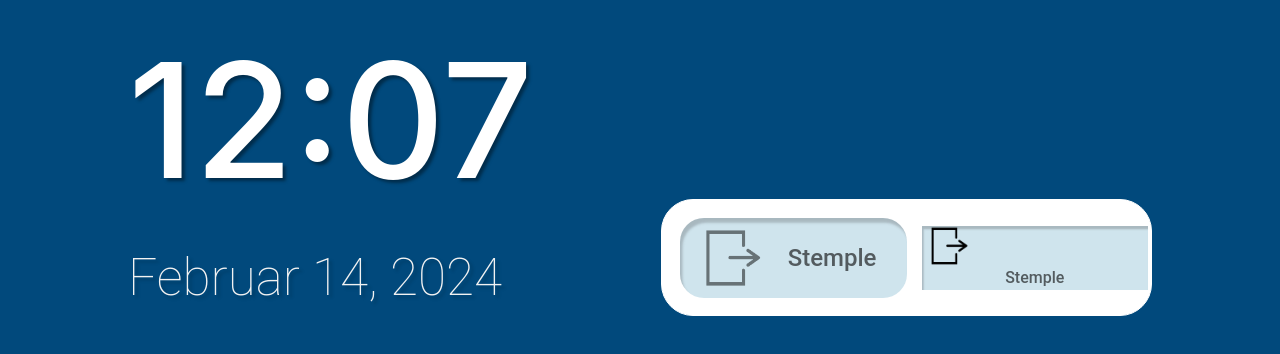
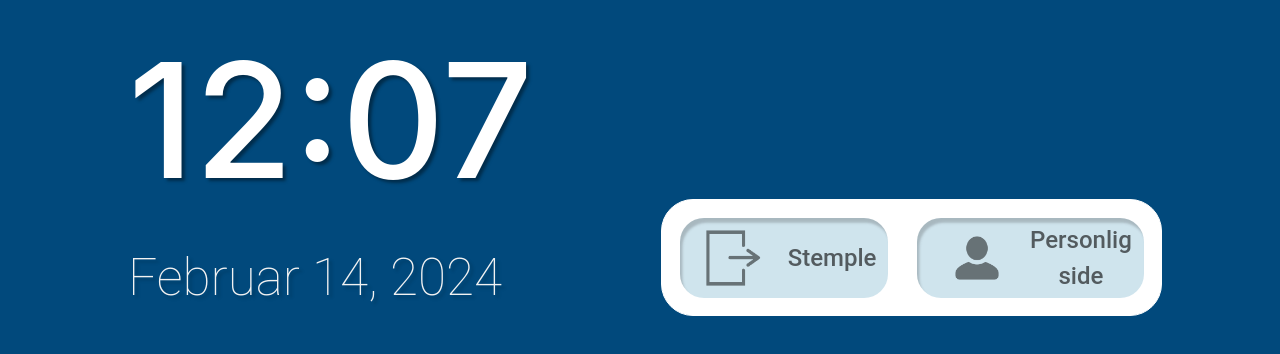
Before and after one commit to torjusam/Punchclock-APP2000, a Next.js app: page / in a window 1280 px wide. Shown: the part 242-596 px from the top of the page. Built offline with nearby package versions, Linux system fonts and the light colour scheme; no server answers; the database is empty.

Commit message:
Buttons on homepage & deselect functionality

```diff
--- a/components/Buttons/redirectToIndexButton.tsx
+++ b/components/Buttons/redirectToIndexButton.tsx
@@ -1,4 +1,5 @@
 //Author: Torjus A.M
+import React from 'react';
 import { useRouter } from 'next/router';
 import styles from '../../lib/styles/Buttons.module.css';
 
@@ -12,7 +13,7 @@ const GoToIndexButton: React.FC = () => {
 
   return (
     <button onClick={handleClick}
-    className={styles.redirectButton}>
+      className={styles.redirectButton}>
       Go to Homepage
     </button>
   );
--- a/components/Buttons/redirectToPageButton.tsx
+++ b/components/Buttons/redirectToPageButton.tsx
@@ -15,9 +15,9 @@ const RedirectToPageButton: React.FC<RedirectToPageButtonProps> = ({ employee })
   probably better ways of doing this but not biggest priority */
   if (!employee) {
     return (
-      <button disabled className={styles.disabledButton}>
-        <img className={styles.icon} src="/clocking.png" alt="clocking-icon" />
-        Stemple
+      <button className={`${styles.buttonBase} ${styles.disabledButton}`}>
+        <img className={`${styles.icon} ${styles.iconDisabled}`} style={{ maxWidth: '3em', marginRight: '0.7em' }} src="/stockAvatar.png" alt="avatar" />
+        Personlig side
       </button>
     )
   }
@@ -30,8 +30,9 @@ const RedirectToPageButton: React.FC<RedirectToPageButtonProps> = ({ employee })
   const buttonClass = employee.isClockedIn ? styles.clockOut : styles.clockIn;
 
   return (
-    <button onClick={goToPersonalPage} className={`${styles.button} ${buttonClass}`}>
-      Gå til personlig side
+    <button onClick={goToPersonalPage} className={`${styles.buttonBase} ${styles.activeButton}`}>
+      <img className={`${styles.icon} ${styles.iconActive}`} style={{ maxWidth: '3em', marginRight: '0.7em' }} src="/stockAvatar.png" alt="avatar" />
+      Personlig side
     </button>
   );
 };
--- a/components/frontPageTable/employeeShiftList.tsx
+++ b/components/frontPageTable/employeeShiftList.tsx
@@ -26,26 +26,25 @@ const EmployeeShiftList: React.FC = () => {
     setSelectedEmployee(employee);
   };
 
-  // When clicking outside of the list, the selected employee is set to null.
-  // const listRef = useRef(null);
-  // useOnClickOutside(listRef, () => setSelectedEmployee(null));
+  //When clicking outside of the list, the selected employee is set to null.
+  const listRef = useRef(null);
+  useOnClickOutside(listRef, () => setSelectedEmployee(null));
 
   return (
-    <>
+    <div ref={listRef}>
       {employees.length > 0 ? (
-        <div /*ref={listRef} */>
-          {/* Author: Thomas H */}
+        <div>
           <EmployeeListDisplay
             employeeShiftInfo={employees}
             onSelectEmployee={handleSelectedEmployee}
             selectedEmployee={selectedEmployee}
           />
-        </div>
+          </div>
       ) : null}
       <ButtonsBelowTable
         selectedEmployee={selectedEmployee}
       />
-    </>
+    </div>
   );
 }
 
--- a/pages/index.tsx
+++ b/pages/index.tsx
@@ -1,7 +1,6 @@
 // Author: Torjus A.M,
 import React from 'react';
 import EmployeeShiftList from '../components/frontPageTable/employeeShiftList';
-import ButtonsBelowList from '../components/Buttons/buttonsBelowTable';
 import container from '../lib/styles/flexContainers.module.css';
 
 export default function Page() {
```
Also changed, not shown: tsconfig.json (added, +28 -0 lines).
